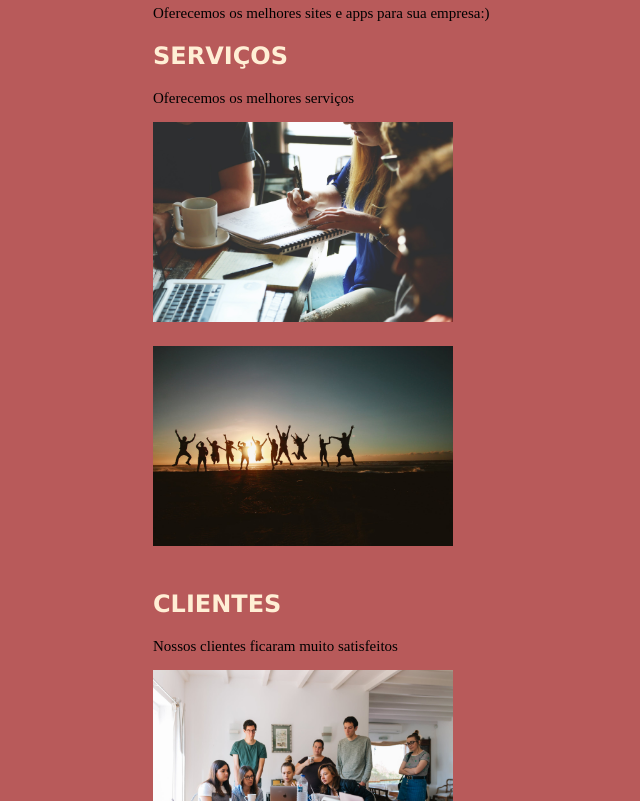
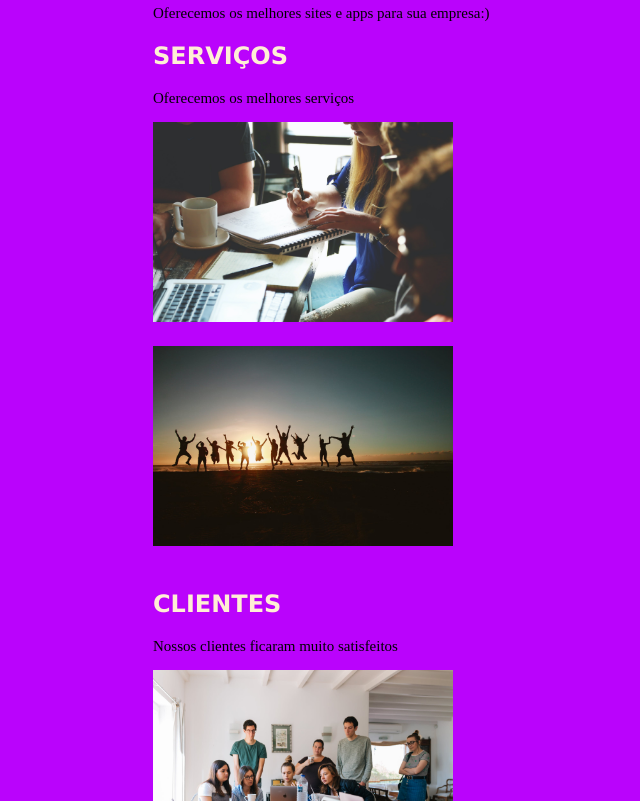
Before and after one commit to camilaapacheco/aprendendo, a plain HTML site: page index.html in a window 1280 px wide. Shown: the part 295-1096 px from the top of the page, without its empty margins (47-687 px from the left). Drawn offline with Linux system fonts and the light colour scheme.

Commit message:
alterando a cor do fundo

```diff
--- a/css/style.css
+++ b/css/style.css
@@ -1,5 +1,5 @@
 body {
-background: rgb(184, 90, 90);
+background: #ba03fc;
 margin-left: 20px;
 margin-left:200px;
 }
```
